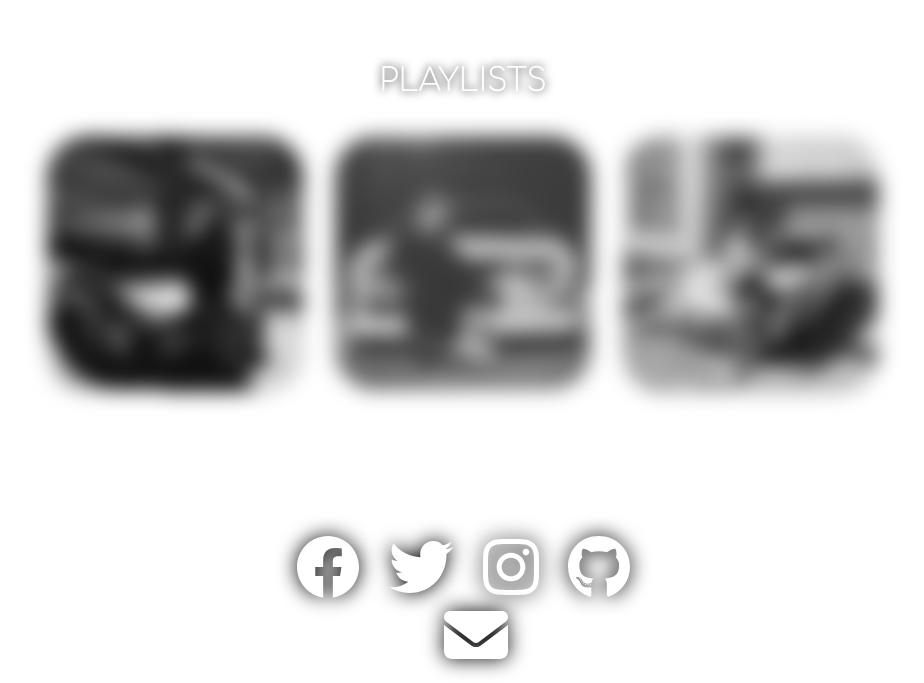
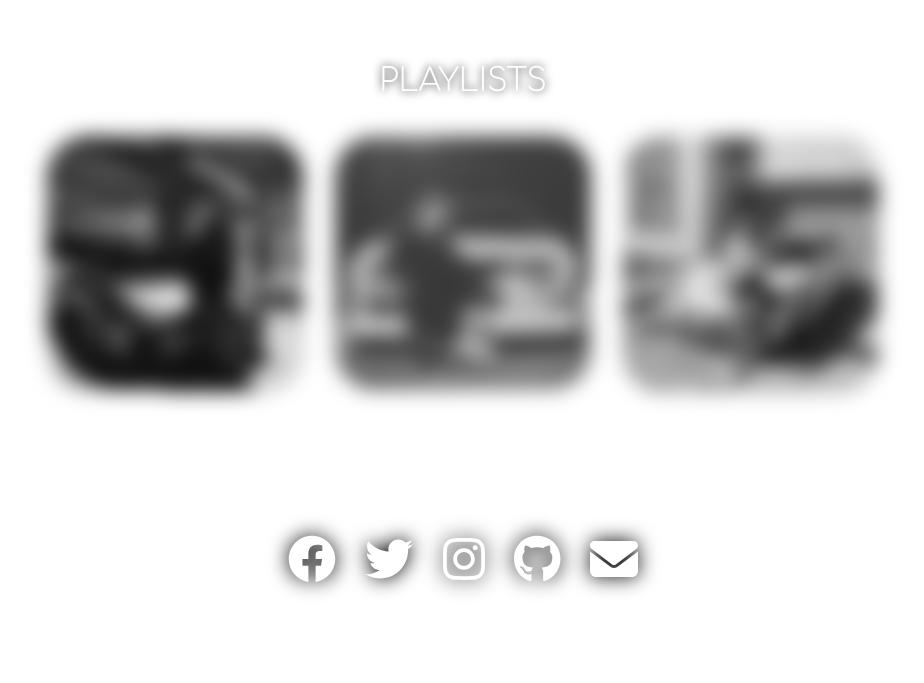
Before and after one commit to Mnichus3142/playlists, a plain HTML site: page index.html in a window 1280 px wide. Shown: the part 130-813 px from the top of the page, without its empty margins (177-1101 px from the left). Drawn offline with Linux system fonts and the light colour scheme.

Commit message:
Update index.css

```diff
--- a/style/index.css
+++ b/style/index.css
@@ -21,7 +21,7 @@ main, footer {
 
 footer {
     margin-top: 10vh;
-    width: 30vw;
+    width: fit-content;
     padding: 1%;
     text-align: center;
 }
@@ -91,7 +91,7 @@ img:hover + #text {
 }
 
 svg {
-    height: 64px;
+    height: 6vh;
     fill: white;
     filter: drop-shadow(0px 0px 10px black);
 }
```
